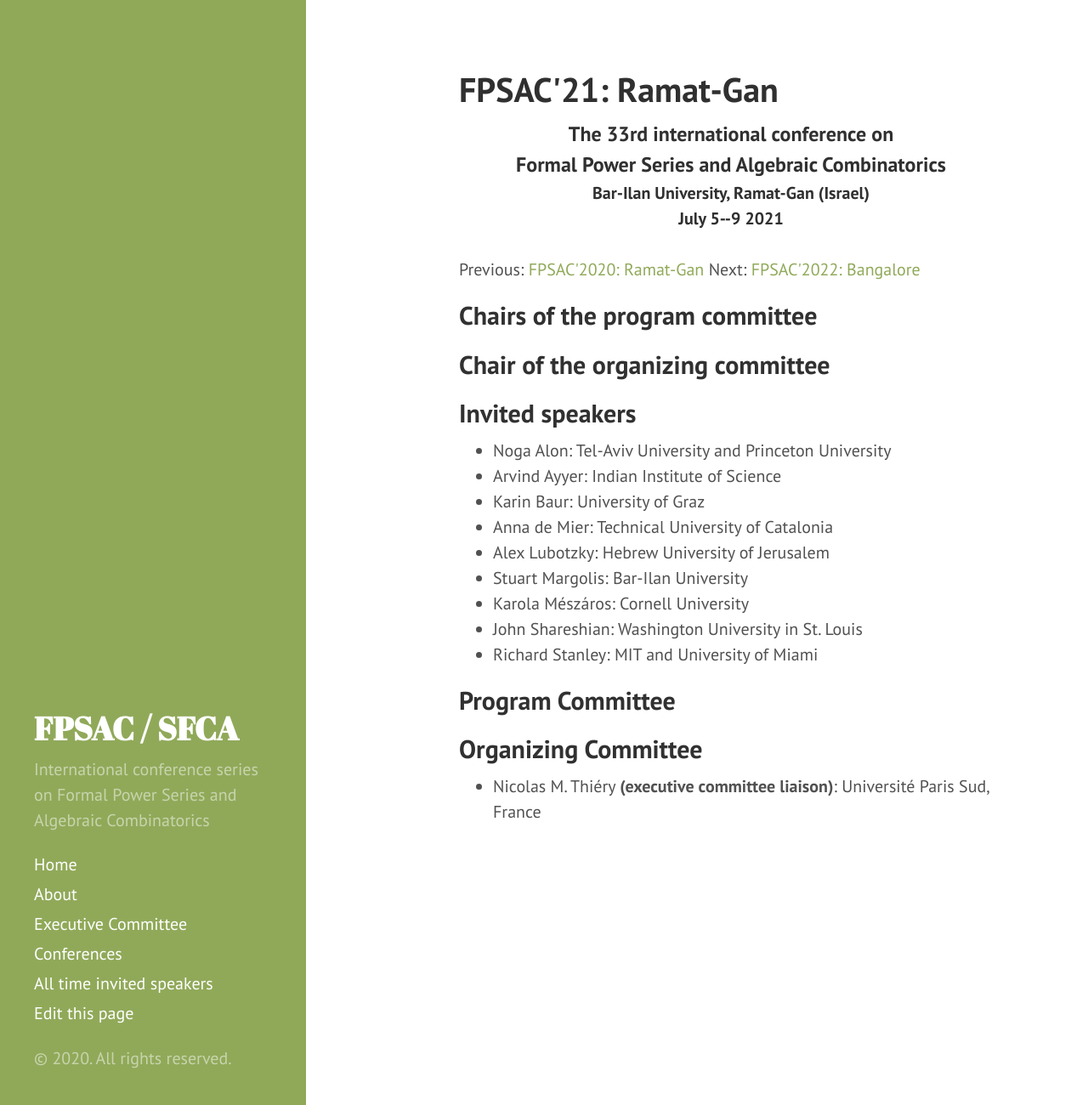
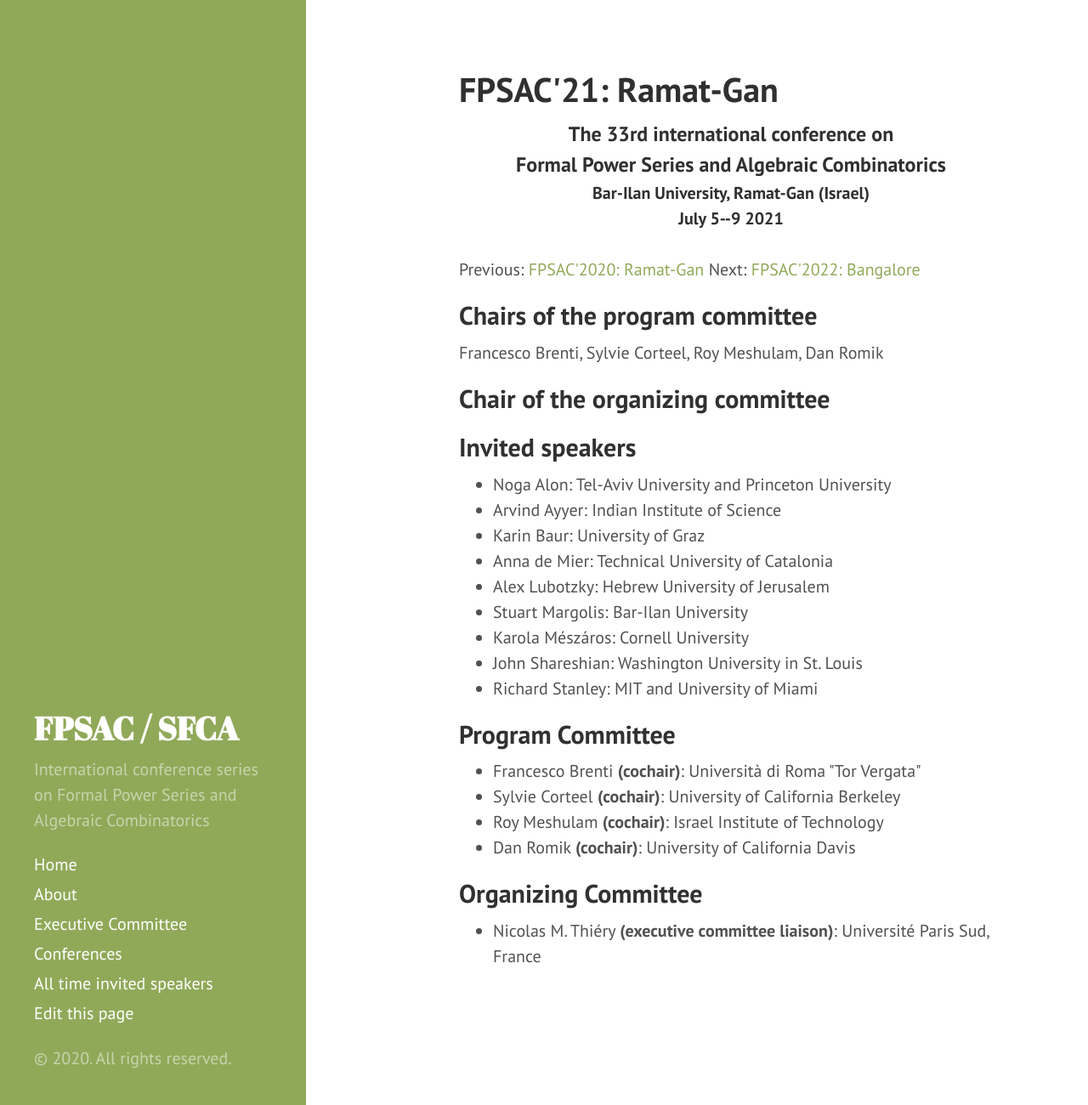
Before and after one commit to FPSAC/FPSAC.github.io, a Jekyll site: the page built from _confs/fpsac-2021.md, in a window 1280 px wide and 1300 px high. Shown: the whole window at 85% size. Built offline with Jekyll 4.4.1, drawn with Linux system fonts in a browser that asks for light colours.

Commit message:
added pc chairs 2021

```diff
--- a/_confs/fpsac-2021.md
+++ b/_confs/fpsac-2021.md
@@ -32,12 +32,27 @@
 
 program_committee:
 
+- name: Francesco Brenti
+  affiliation:  Università di Roma "Tor Vergata"
+  role: cochair
+
+- name: Sylvie Corteel
+  affiliation: University of California Berkeley
+  role: cochair
+
+- name: Roy Meshulam
+  affiliation: Israel Institute of Technology
+  role: cochair
+
+- name: Dan Romik
+  affiliation: University of California Davis
+  role: cochair
+
 organizing_committee:
 
 - name: Nicolas M. Thiéry
   affiliation: Université Paris Sud, France
   role: executive committee liaison
 
-
 executive_committee_contact: Nicolas M. Thiéry, Université Paris Sud, France
 ---
```
